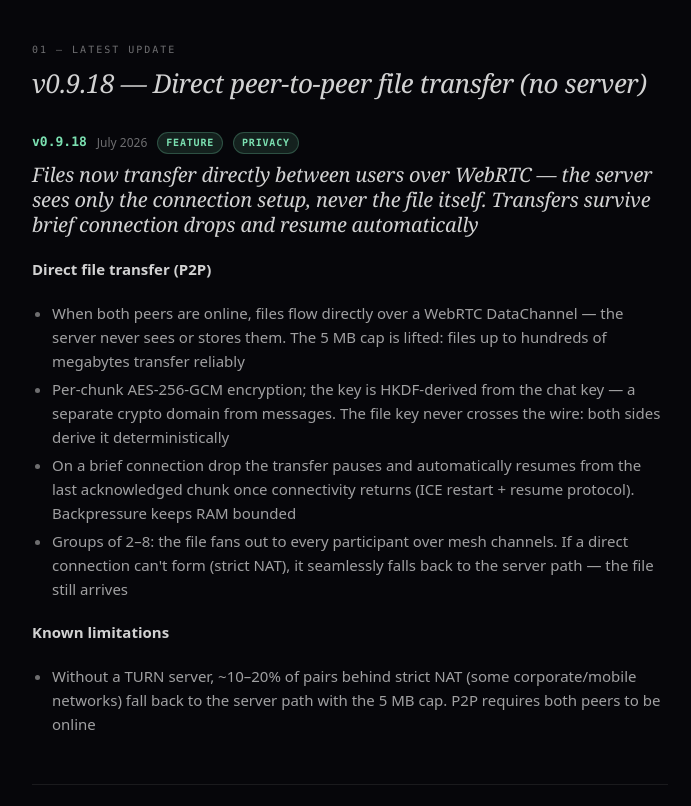
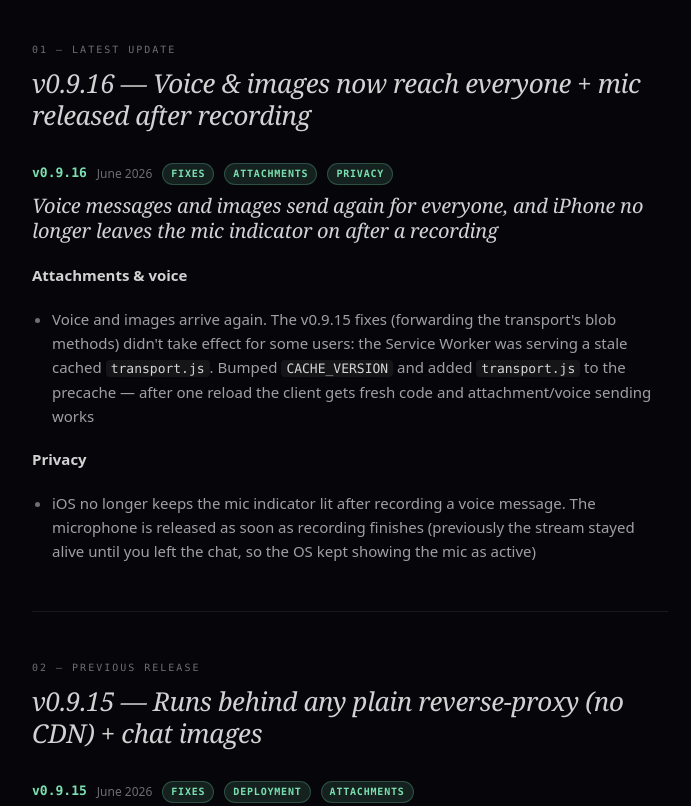
Before and after one commit to www7man/Nee2P, a website: page updates.html in a window 1280 px wide. Shown: the part 220-1026 px from the top of the page, without its empty margins (290-981 px from the left). Drawn offline with Linux system fonts and the light colour scheme.

Commit message:
revert: v0.9.18 release bump — back to v0.9.16 base
Pairs with the P2P revert: the v0.9.18 release commit only bumped version.js
package.json updates.html and sw.js CACHE_VERSION. Reverting those returns
the displayed version to 0.9.16 so the tree reflects what actually works.
A fresh v0.9.19 release (drag-and-drop) follows.

```diff
--- a/package.json
+++ b/package.json
@@ -1,7 +1,7 @@
 {
   "name": "nee2p",
   "private": true,
-  "version": "0.9.18",
+  "version": "0.9.16",
   "description": "Anonymous paired messenger. Pair by secret phrase, e2e-encrypted.",
   "main": "server.js",
   "scripts": {
--- a/updates.html
+++ b/updates.html
@@ -367,55 +367,6 @@
   <!-- 01 — Latest update -->
   <section>
     <div class="section-num"><span lang="ru">01 — Последнее обновление</span><span lang="en">01 — Latest update</span></div>
-    <h2 class="section-heading"><span lang="ru">v0.9.18 — Передача файлов напрямую между пользователями (без сервера)</span><span lang="en">v0.9.18 — Direct peer-to-peer file transfer (no server)</span></h2>
-
-    <div class="release">
-      <div class="release-meta">
-        <span class="release-version">v0.9.18</span>
-        <span class="release-date"><span lang="ru">июль 2026</span><span lang="en">July 2026</span></span>
-        <span class="release-tag"><span lang="ru">функция</span><span lang="en">feature</span></span>
-        <span class="release-tag"><span lang="ru">приватность</span><span lang="en">privacy</span></span>
-      </div>
-      <h3 class="release-title">
-        <span lang="ru">Файлы теперь передаются напрямую от пользователя к пользователю через WebRTC — сервер видит только факт установки соединения, но не сам файл. Передача устойчива к кратковременным обрывам связи и возобновляется автоматически</span>
-        <span lang="en">Files now transfer directly between users over WebRTC — the server sees only the connection setup, never the file itself. Transfers survive brief connection drops and resume automatically</span>
-      </h3>
-
-      <h4><span lang="ru">Прямая передача файлов (P2P)</span><span lang="en">Direct file transfer (P2P)</span></h4>
-      <ul>
-        <li>
-          <span lang="ru">Когда оба участника онлайн, файлы идут напрямую через WebRTC DataChannel — сервер их не видит и не хранит. Снимается ограничение в 5 МБ: реально передаются файлы до сотен мегабайт</span>
-          <span lang="en">When both peers are online, files flow directly over a WebRTC DataChannel — the server never sees or stores them. The 5 MB cap is lifted: files up to hundreds of megabytes transfer reliably</span>
-        </li>
-        <li>
-          <span lang="ru">Шифрование AES-256-GCM на каждый чанк, ключ выводится из ключа чата через HKDF — отдельный домен крипто от сообщений. Ключ файла никогда не пересекает провод: обе стороны выводят его детерминированно</span>
-          <span lang="en">Per-chunk AES-256-GCM encryption; the key is HKDF-derived from the chat key — a separate crypto domain from messages. The file key never crosses the wire: both sides derive it deterministically</span>
-        </li>
-        <li>
-          <span lang="ru">При кратковременном обрыве связи передача встаёт на паузу и автоматически возобновляется с того же чанка после восстановления (ICE restart + resume-протокол). Бэкпрессура держит RAM в рамках</span>
-          <span lang="en">On a brief connection drop the transfer pauses and automatically resumes from the last acknowledged chunk once connectivity returns (ICE restart + resume protocol). Backpressure keeps RAM bounded</span>
-        </li>
-        <li>
-          <span lang="ru">Группы 2–8: файл раздаётся всем участникам по mesh-каналам. Если прямое соединение не пробивается (строгий NAT), бесшовный откат на серверный путь — файл всё равно доходит</span>
-          <span lang="en">Groups of 2–8: the file fans out to every participant over mesh channels. If a direct connection can't form (strict NAT), it seamlessly falls back to the server path — the file still arrives</span>
-        </li>
-      </ul>
-
-      <h4><span lang="ru">Известные ограничения</span><span lang="en">Known limitations</span></h4>
-      <ul>
-        <li>
-          <span lang="ru">Без TURN-сервера ~10–20% пар за строгим NAT (часть корпоративных/мобильных сетей) уходят на серверный путь с ограничением 5 МБ. P2P требует, чтобы оба были онлайн</span>
-          <span lang="en">Without a TURN server, ~10–20% of pairs behind strict NAT (some corporate/mobile networks) fall back to the server path with the 5 MB cap. P2P requires both peers to be online</span>
-        </li>
-      </ul>
-    </div>
-  </section>
-
-  <hr />
-
-  <!-- 02 — Previous release -->
-  <section>
-    <div class="section-num"><span lang="ru">02 — Предыдущий релиз</span><span lang="en">02 — Previous release</span></div>
     <h2 class="section-heading"><span lang="ru">v0.9.16 — Голосовые и картинки доезжают до всех + микрофон гаснет после записи</span><span lang="en">v0.9.16 — Voice &amp; images now reach everyone + mic released after recording</span></h2>
 
     <div class="release">
@@ -451,9 +402,9 @@
 
   <hr />
 
-  <!-- 03 — Previous release -->
+  <!-- 02 — Previous release -->
   <section>
-    <div class="section-num"><span lang="ru">03 — Предыдущий релиз</span><span lang="en">03 — Previous release</span></div>
+    <div class="section-num"><span lang="ru">02 — Предыдущий релиз</span><span lang="en">02 — Previous release</span></div>
     <h2 class="section-heading"><span lang="ru">v0.9.15 — Работа на любом reverse-proxy без CDN + картинки в чате</span><span lang="en">v0.9.15 — Runs behind any plain reverse-proxy (no CDN) + chat images</span></h2>
 
     <div class="release">
@@ -493,9 +444,9 @@
 
   <hr />
 
-  <!-- 04 — Earlier release -->
+  <!-- 03 — Earlier release -->
   <section>
-    <div class="section-num"><span lang="ru">04 — Ранний релиз</span><span lang="en">04 — Earlier release</span></div>
+    <div class="section-num"><span lang="ru">03 — Ранний релиз</span><span lang="en">03 — Earlier release</span></div>
     <h2 class="section-heading"><span lang="ru">v0.9.13 — Критические фиксы + Nee2P Lite + полная локализация</span><span lang="en">v0.9.13 — Critical fixes + Nee2P Lite + complete localization</span></h2>
 
     <div class="release">
@@ -577,9 +528,9 @@
 
   <hr />
 
-  <!-- 05 — Earlier still -->
+  <!-- 04 — Earlier still -->
   <section>
-    <div class="section-num"><span lang="ru">05 — Ещё ранее</span><span lang="en">05 — Earlier still</span></div>
+    <div class="section-num"><span lang="ru">04 — Ещё ранее</span><span lang="en">04 — Earlier still</span></div>
     <h2 class="section-heading"><span lang="ru">v0.8.7 — Критический фикс парного соединения + Nee2P Lite</span><span lang="en">v0.8.7 — Critical pairing fix + Nee2P Lite</span></h2>
 
     <div class="release">
@@ -648,9 +599,9 @@
 
   <hr />
 
-  <!-- 06 — Version history -->
+  <!-- 05 — Version history -->
   <section>
-    <div class="section-num"><span lang="ru">06 — История версий</span><span lang="en">06 — Version history</span></div>
+    <div class="section-num"><span lang="ru">05 — История версий</span><span lang="en">05 — Version history</span></div>
     <h2 class="section-heading"><span lang="ru">v0.8.5 — Полная локализация + умный Service Worker</span><span lang="en">v0.8.5 — Full localization + smart Service Worker</span></h2>
 
     <div class="release">
--- a/version.js
+++ b/version.js
@@ -6,4 +6,4 @@
 //
 // Consumed by: nee2p-screens.jsx WelcomeScreen (Open Source badge) and
 // any other surface that wants to show the current build version.
-window.NEE2P_VERSION = '0.9.18';
+window.NEE2P_VERSION = '0.9.16';
```
